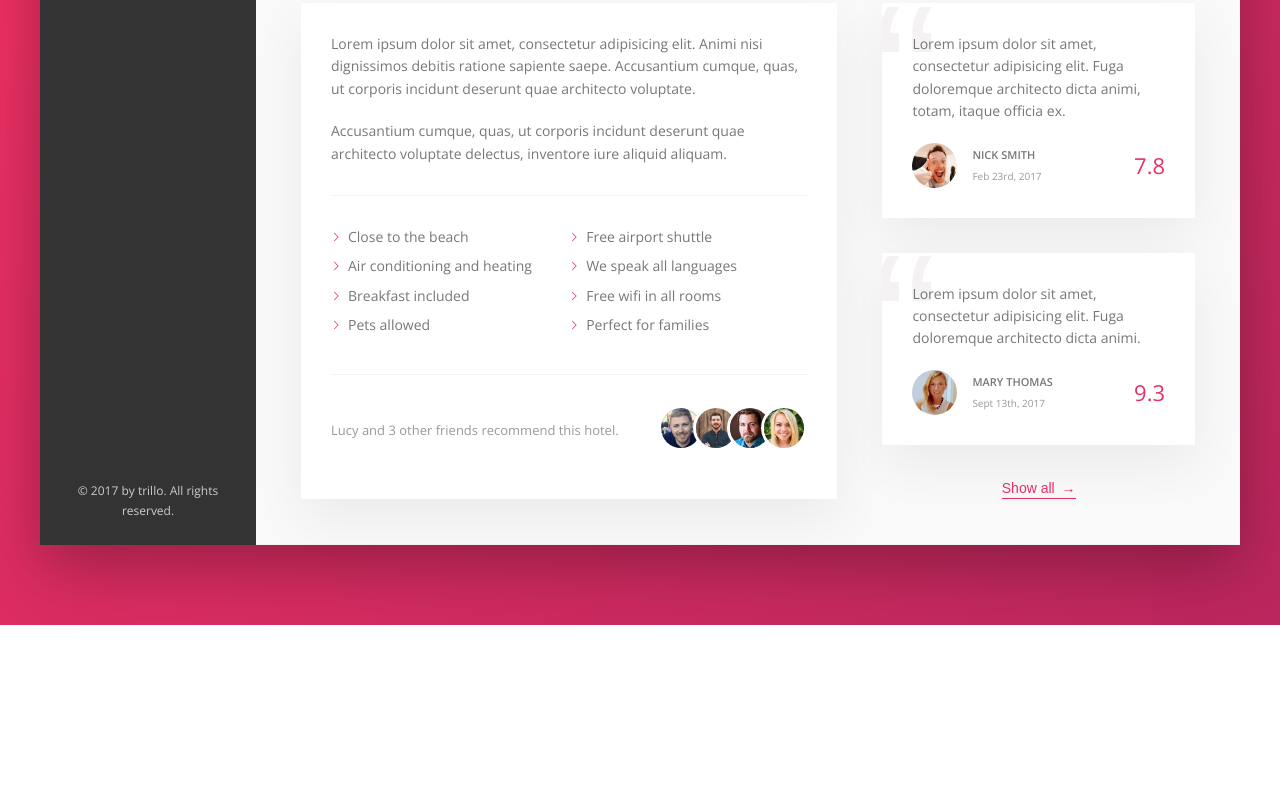
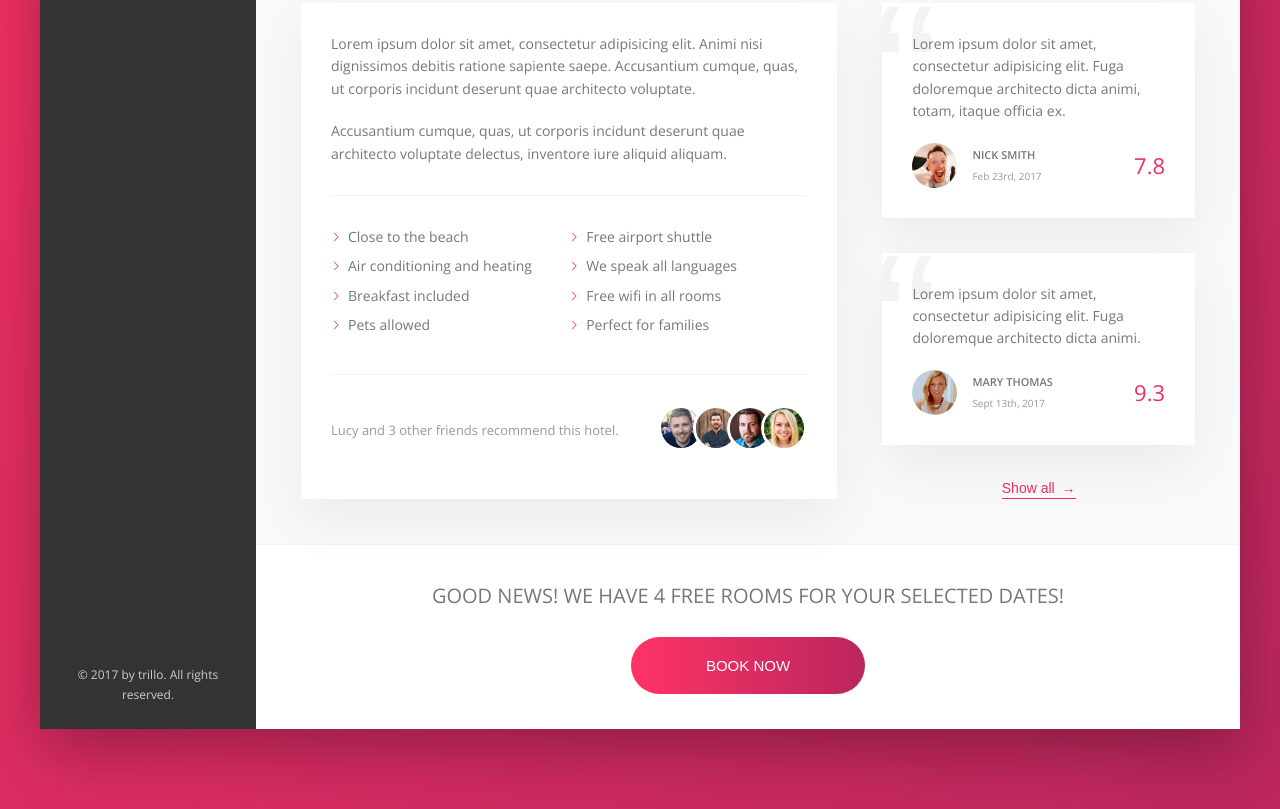
Before and after one commit to chernnovaa/FlexboxProject-Trillo, a website: page index.html in a window 1280 px wide. Shown: the part 644-1453 px from the top of the page. Before the commit the page ends 1269 px from the top, so only its background shows below. Drawn offline with nearby package versions, Linux system fonts and the light colour scheme.

Commit message:
Building Call to action

```diff
--- a/index.html
+++ b/index.html
@@ -193,8 +193,18 @@
                             </figcaption>
                         </figure>
 
-                        <button class="btn-inline">Show all <span>&rarr;</span> </button>
+                        <button class="btn-inline">
+                            Show all <span>&rarr;</span>
+                        </button>
                     </div>
+                </div>
+
+                <div class="cta">
+                    <h2 class="cta__book-now">Good news! We have 4 free rooms for your selected dates!</h2>
+                    <button class="btn">
+                        <span class="btn__visible">Book now</span>
+                        <span class="btn__invisible">Only 4 rooms left</span>
+                    </button>
                 </div>
             </main>
         </div>
--- a/sass/_components.scss
+++ b/sass/_components.scss
@@ -424,3 +424,64 @@
     z-index: 1;
   }
 }
+
+
+.cta {
+  padding: 3.5rem 0;
+  text-align: center;
+
+  &__book-now {
+    font-size: 2rem;
+    font-weight: 300;
+    text-transform: uppercase;
+    margin-bottom: 2.5rem;
+  }
+}
+
+.btn {
+  font-size: 1.5rem;
+  font-weight: 300;
+  text-transform: uppercase;
+  border-radius: 100px;
+  border: none;
+  background-image: linear-gradient(to right, var(--color-primary-light), var(--color-primary-dark));
+  color: #fff;
+  position: relative;
+  overflow: hidden;
+  cursor: pointer;
+
+  & > * {
+    display: inline-block;
+    height: 100%;
+    width: 100%;
+    transition: all .2s;
+  }
+
+  &__visible {
+    padding: 2rem 7.5rem;
+  }
+
+  &__invisible {
+    position: absolute;
+    padding: 2rem 0;
+    left: 0;
+    top: -100%;
+  }
+
+  &:hover {
+    background-image: linear-gradient(to left, var(--color-primary-light), var(--color-primary-dark));
+  }
+
+  &:hover &__visible {
+    transform: translateY(100%);
+  }
+
+  &:hover &__invisible {
+    top: 0;
+  }
+
+  &:focus {
+    outline: none;
+    animation: pulsate 1s infinite;
+  }
+}
```
Also changed, not shown: css/style.css.
